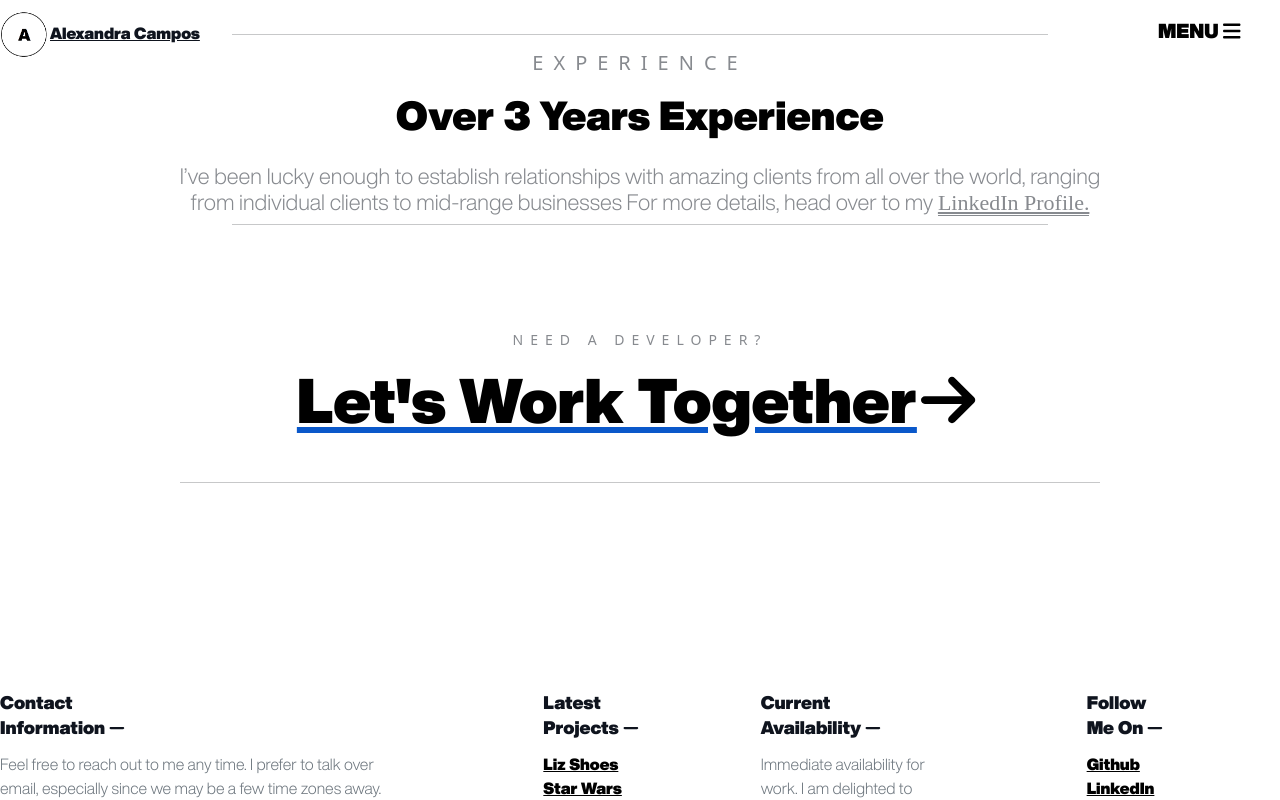
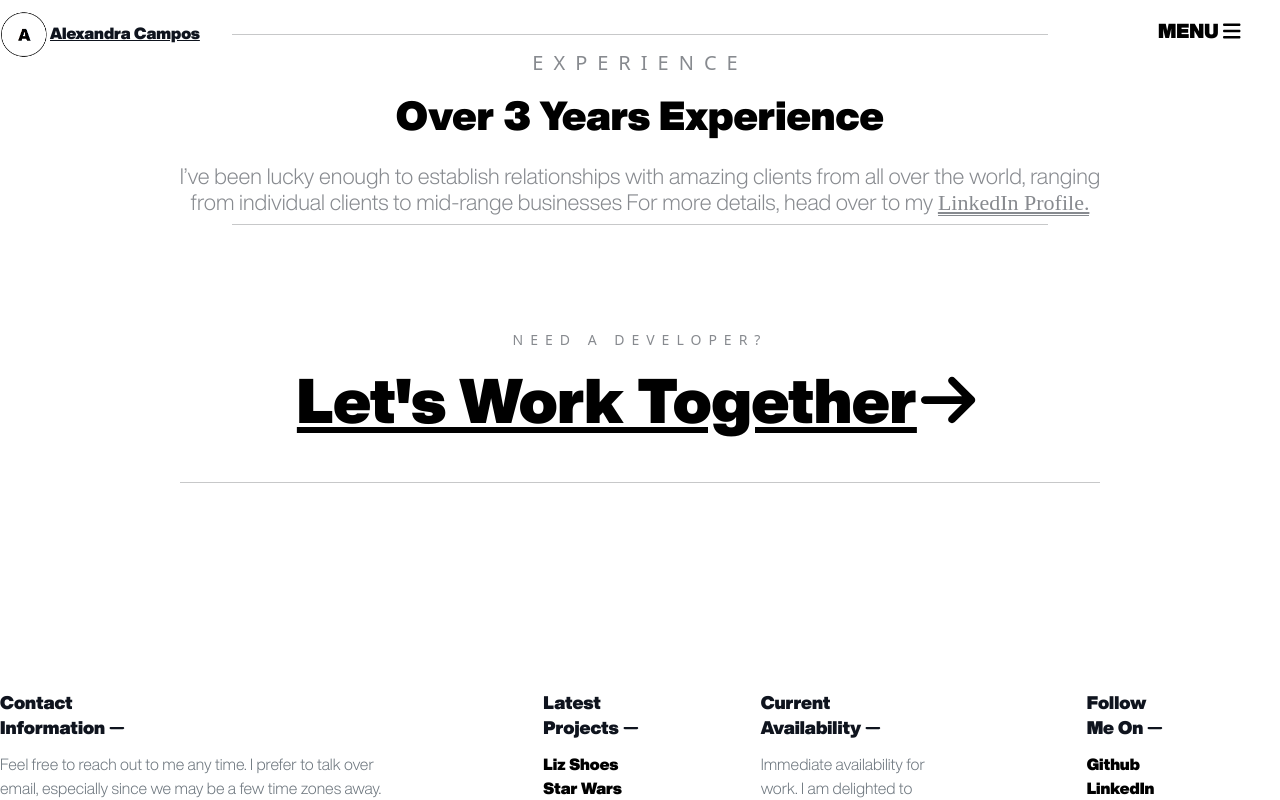
Before and after one commit to lexie70/My-Portfolio, a Next.js app: page /about in a window 1280 px wide. In both pictures the pointer is over the link "Let's Work Together". Shown: the part 1366-2166 px from the top of the page. Built offline with nearby package versions, Linux system fonts and the light colour scheme.

Commit message:
testing classes

```diff
--- a/src/app/globals.css
+++ b/src/app/globals.css
@@ -426,5 +426,9 @@ select {
 
 .read-view a {
   color: #000000;
-  /* text-decoration: none; */
+  text-decoration: none;
 }
+.read-view a:hover {
+  text-decoration: underline;
+  color: #000000;
+}
```
